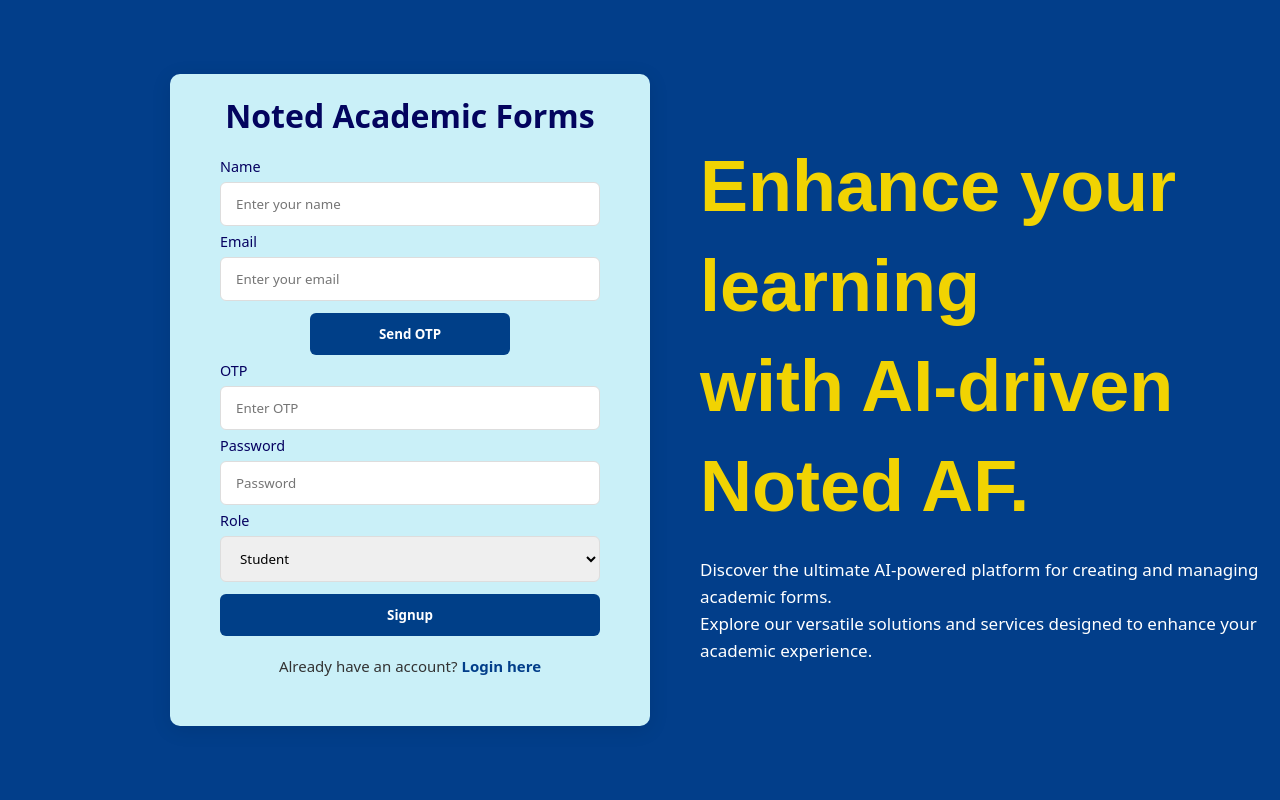
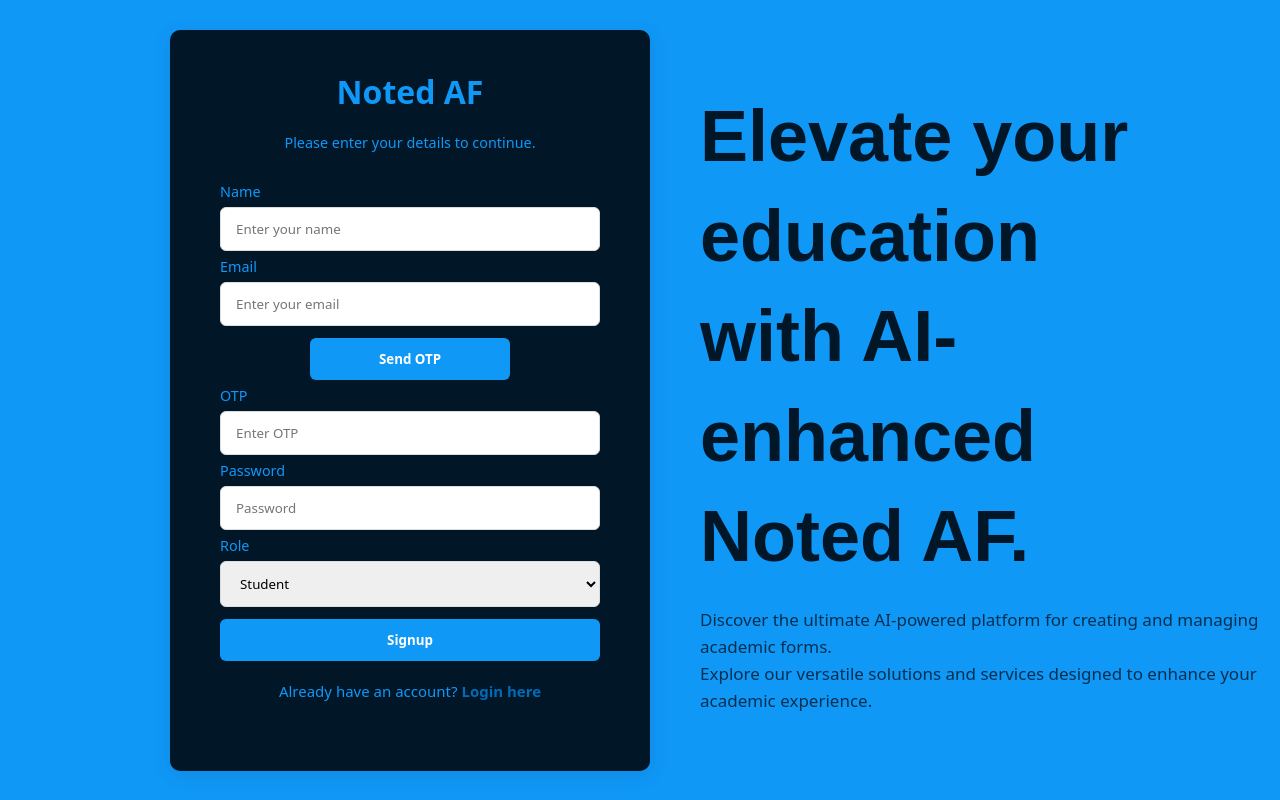
Before and after one commit to SrikanthVMGit/notedAF-Academic-Forms, a React (Create React App) app: page /signup in a window 1280 px wide. Built offline with nearby package versions, Linux system fonts and the light colour scheme.

Commit message:
login and signup design done

```diff
--- a/src/components/Navbar.css
+++ b/src/components/Navbar.css
@@ -5,7 +5,7 @@
     align-items: center;
     padding: 15px 40px;
     background-color: #FDFFFC;
-    border-bottom: 5px solid #0D3B66;
+    border-bottom: 5px solid #1098F7;
     position: sticky;
     top: 0;
     z-index: 100;
@@ -64,7 +64,7 @@
 /* Login Button, Logout Button, and Profile Button */
 .login-btn, .logout-btn, .profile-btn {
     font-size: 16px !important;
-    background-color: #05639E;
+    background-color: #1098F7;
     color: white;
     border: none;
     padding: 10px 20px !important;
--- a/src/pages/LandingPage.css
+++ b/src/pages/LandingPage.css
@@ -41,13 +41,13 @@
     flex: 0 1 30%; /* Adjust the width to be approximately one-third */
     margin: 10px; /* Add some margin for spacing */
     height: 100px;
-    border: 1px solid #ccc;
+    border: none !important;
     padding: 15px;
     border-radius: 25px;
     box-shadow: 0 2px 4px rgba(255, 255, 255, 0.1);
-    background-color: #3A1772;
+    background-color: #011627;
     display: flex;
-    color: #fff;
+    color: #1098F7;
     justify-content: center;
     align-items: center;
     text-align: center;
@@ -74,7 +74,7 @@
 
   .landing-header {
     height: 780px;
-    background: #D8DBE2;
+    background: #1098F7;
     color: #011627;
     display: flex;
     text-align: left;
@@ -109,7 +109,7 @@
   }
 
   .landing-btn {
-    background-color: #2C6E49;
+    background-color: #1098F7;
     color: #FDFFFC;
     border: none;
     padding: 12px 28px;
@@ -121,13 +121,13 @@
   }
 
   .landing-btn:hover {
-    background-color: #05639E;
+    background-color: #2C6E49;
     color: #fff;
   }
 
   .learn{
-    padding-top: 10px;
-    padding-bottom: 10px;
+    padding-top: 35px;
+    padding-bottom: 35px;
     color: #F1D302;
     font-size: 56px;
     font-family: "DM Serif Display", sans-serif;
@@ -147,7 +147,6 @@
     padding: 150px;
     justify-content: flex-start;
     gap: 20px;
-    margin-top: 35px;
     margin-bottom: 0px;
   }
 
--- a/src/pages/LandingPage.js
+++ b/src/pages/LandingPage.js
@@ -1,12 +1,9 @@
 import React from 'react';
 import { Link } from 'react-router-dom';
-import Slider from 'react-slick';
 import 'slick-carousel/slick/slick.css';
 import 'slick-carousel/slick/slick-theme.css';
 import './LandingPage.css';
-import image1 from '../assets/images/1.png';
-import image2 from '../assets/images/2.png';
-import image3 from '../assets/images/3.png';
+
 import Navbar from '../components/Navbar'; // Import the existing NavBar component
 
 const LandingPage = () => {
@@ -64,20 +61,7 @@ const LandingPage = () => {
 
       </header>
 
-<h1 className='learn'>Learn directly from the best Teachers</h1>
-      {/* Image Slider */}
-      <Slider {...sliderSettings} className="image-slider">
-        <div>
-          <img src={image1} alt="Slide 1" />
-        </div>
-        <div>
-          <img src={image2} alt="Slide 2" />
-        </div>
-        <div>
-          <img src={image3} alt="Slide 3" />
-        </div>
-        {/* Add more slides as needed */}
-      </Slider>
+
       <section className="useralready">
         <h2>About Noted AF</h2>
         <p>Noted AF is an academic platform built using the MERN stack <br/> (MongoDB, Express.js, React, Node.js) to allow teachers and students to create, view, and manage academic posts.  <br/>It includes the functionality for students to join classrooms through email OTPs sent by teachers. <br/> The platform enables interaction and sharing of notes in the form of posts.</p>
--- a/src/pages/Login.css
+++ b/src/pages/Login.css
@@ -7,36 +7,35 @@
   justify-content: flex-start;
   align-items: center;
   height: 100vh;
-  background-color: #023e8a;
+  background-color: #1098F7;
   padding: 20px;
+  overflow: hidden; /* Prevents scrollbar from appearing */
+
 }
 
 /* Login Container */
 .login-container {
   margin-left: 150px;
-  background-color: #caf0f8;
-  padding: 40px 50px;
+  background-color: #011627;
+  padding: 150px 50px;
   border-radius: 10px;
   box-shadow: 0 4px 20px rgba(0, 0, 0, 0.1);
   width: 100%;
   max-width: 400px;
   text-align: center;
-  transition: transform 0.5s ease-in-out;
+
 }
 
-.login-container:hover {
-  transform: translateX(20px);
-}
 
 /* Headings */
 .login-container h2 {
   font-size: 2rem;
-  color: #03045e;
+  color: #1098F7;
   margin-bottom: 10px;
 }
 
 .login-container p {
-  color: #0077b6;
+  color: #1098F7;
   font-size: 0.9rem;
   margin-bottom: 30px;
 }
@@ -53,7 +52,7 @@
 .login-right h1 {
   font-family: "DM Serif Display", sans-serif;
   font-size: 72px;
-  color: #F1D302;
+  color: #011627;
   line-height: 100px;
   margin-bottom: 20px;
 }
@@ -69,8 +68,9 @@
 
 .login-bottom p {
   font-size: 17px;
-  color: white;
+  color: #011627;
   line-height: 1.6;
+  opacity: 80%;
 }
 /* Input Group */
 .input-group {
@@ -80,7 +80,7 @@
 
 .input-group label {
   font-size: 0.9rem;
-  color: #050060;
+  color: #1098F7;
   display: block;
   margin-bottom: 5px;
 }
@@ -103,7 +103,7 @@
 .login-btn {
   width: 100%;
   padding: 12px 0;
-  background-color: #003f88;
+  background-color: #1098F7;
   color: white;
   border: none;
   border-radius: 6px;
@@ -113,7 +113,7 @@
 }
 
 .login-btn:hover {
-  background-color: #388E3C;
+  background-color: #05639E;
 }
 
 /* Spinner Icon */
--- a/src/pages/Signup.css
+++ b/src/pages/Signup.css
@@ -4,14 +4,16 @@
     justify-content: flex-start;
     align-items: center;
     height: 100vh;
-    background-color: #023e8a;
+    background-color: #1098F7;
     padding: 20px;
+    overflow: hidden; /* Prevents scrollbar from appearing */
+
   }
 
   /* Signup Container */
   .signup-container {
-    background-color: #caf0f8;
-    padding: 20px 50px;
+    background-color: #011627;
+    padding: 40px 50px;
     border-radius: 10px;
     margin-left: 150px;
 
@@ -24,12 +26,12 @@
   /* Headings */
   .signup-container h2 {
     font-size: 2rem;
-    color: #03045e;
+    color: #1098F7;
     margin-bottom: 20px;
   }
 
   .signup-container p {
-    color: #0077b6;
+    color: #1098F7;
     font-size: 0.9rem;
     margin-bottom: 30px;
   }
@@ -42,7 +44,7 @@
 
   .signup-form label {
     font-size: 0.9rem;
-    color: #050060;
+    color: #1098F7;
     display: block;
     margin-top: 6px;
     margin-bottom: 6px;
@@ -60,7 +62,7 @@
 
   .signup-form input:focus,
   .signup-form select:focus {
-    border-color: #4CAF50;
+    border-color: #1098F7;
     box-shadow: 0 0 5px rgba(76, 175, 80, 0.2);
   }
 
@@ -74,7 +76,7 @@
     width: 200px;
     margin-top: 12px;
     padding: 12px 0;
-    background-color: #003f88;
+    background-color: #1098F7;
     color: white;
     border: none;
     border-radius: 6px;
@@ -90,7 +92,7 @@
   .signup-form button[type="submit"] {
     width: 100%;
     padding: 12px 0;
-    background-color: #003f88;
+    background-color: #1098F7;
     color: white;
     border: none;
     border-radius: 6px;
@@ -122,11 +124,11 @@
   .login-link p {
     font-size: 15px !important;
     margin-top: 20px;
-    color: #333;
+    color: #1098F7;
   }
 
   .login-link a {
-    color: #023e8a;
+    color: #006cb8;
     text-decoration: none;
     font-weight: bold;
   }
--- a/src/pages/Signup.js
+++ b/src/pages/Signup.js
@@ -84,7 +84,8 @@ const Signup = () => {
     return (
         <div className="signup-page">
             <div className="signup-container">
-                <h2>Noted Academic Forms</h2>
+                <h2>Noted AF</h2>
+                <p>Please enter your details to continue.</p>
 
                 <form onSubmit={handleSubmit} className='signup-form'>
                     <div className="input-group">
@@ -160,8 +161,7 @@ const Signup = () => {
             </div>
 
             <div className='login-right'>
-          <h1>Enhance your learning<br />  with AI-driven<br />  Noted AF.</h1>
-
+            <h1>Elevate your education<br />  with AI-enhanced<br />  Noted AF.</h1>
           <div className='login-bottom'>
           <p>Discover the ultimate AI-powered platform for creating and managing academic forms. <br />
           Explore our versatile solutions and services designed to enhance your academic experience.</p>
```
Also changed, not shown: src/pages/Login.js (line endings or trailing spaces).
